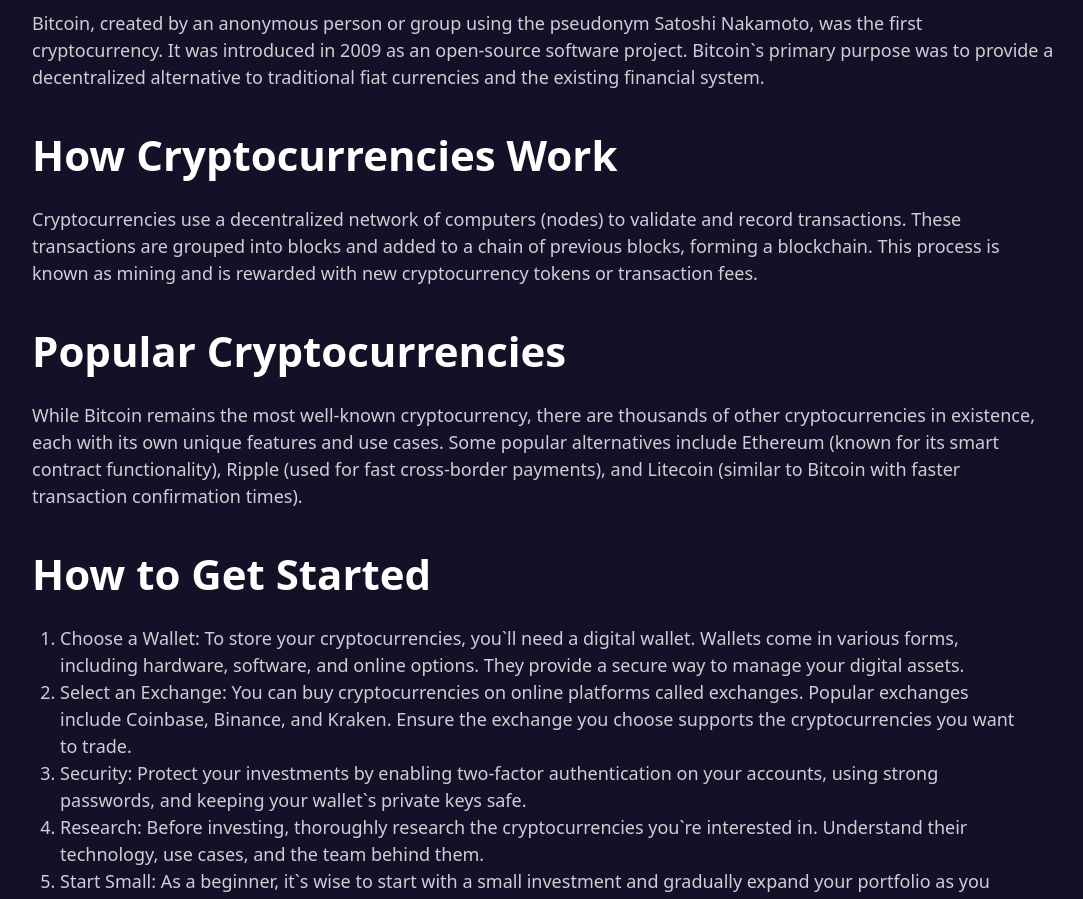
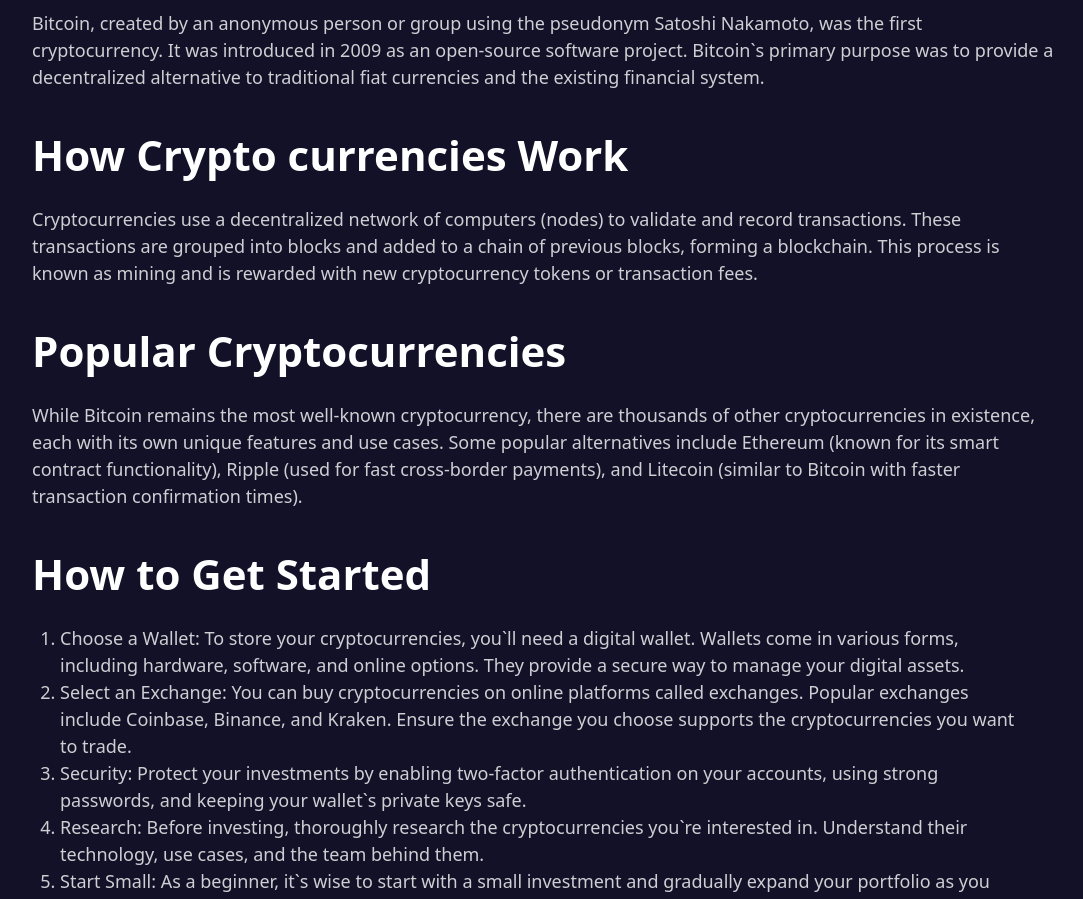
Before and after one commit to charle426/bitbit, a React (Vite) app: page /blog/crypto-101-all-you-need-to-know-about-the-crypto-world in a window 1280 px wide. Shown: the part 1920-2819 px from the top of the page, without its empty margins (96-1179 px from the left). Built offline with nearby package versions, Linux system fonts and the light colour scheme; a web font is replaced by a local one.

Commit message:
commit small fixs

```diff
--- a/src/Blog-crypto-10-all-you-need.jsx
+++ b/src/Blog-crypto-10-all-you-need.jsx
@@ -40,7 +40,7 @@
             was to provide a decentralized alternative to traditional fiat
             currencies and the existing financial system.
           </p>
-          <h2 className="mt-8 mb-5">How Cryptocurrencies Work</h2>
+          <h2 className="mt-8 mb-5">How Crypto currencies Work</h2>
           <p>
             Cryptocurrencies use a decentralized network of computers (nodes) to
             validate and record transactions. These transactions are grouped
--- a/src/playground.css
+++ b/src/playground.css
@@ -102,7 +102,7 @@
 }
 
 h2 {
-  font-size: 25px;
+  font-size: 23px;
   font-weight: bolder;
 }
 
@@ -446,7 +446,7 @@
   }
 
    .future-pic img {
-    width: 210px;
+    width: 180px;
   }
   .navbar .download {
     font-size: smaller;
```
